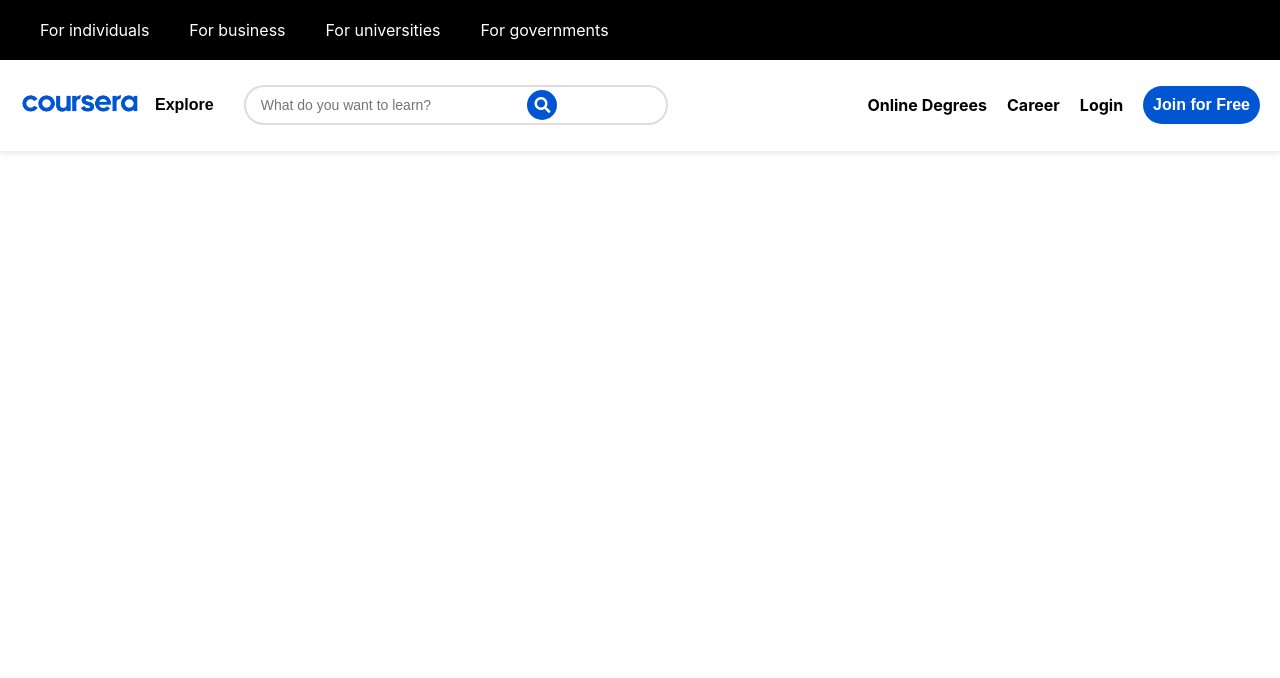
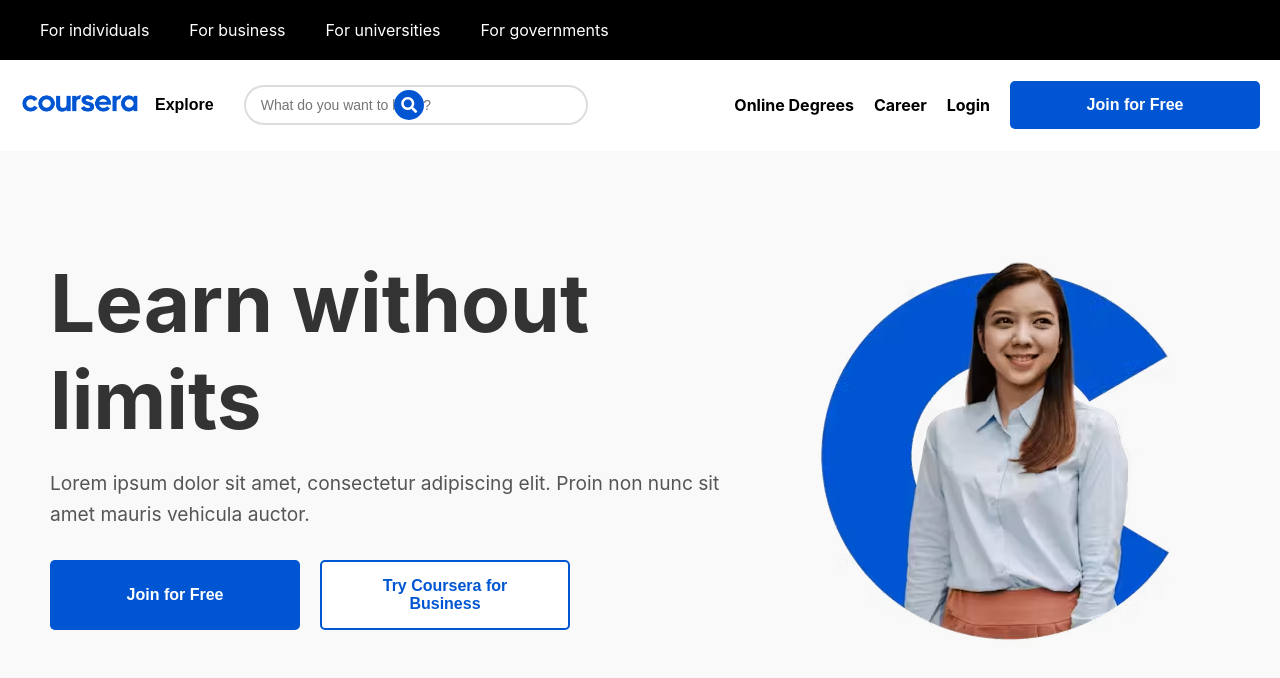
Before and after one commit to adeenazara2002/React-Coursera-landing-page, a React (Create React App) app: page / in a window 1280 px wide. Shown: the top 678 px of the page. Built offline with nearby package versions, Linux system fonts and the light colour scheme.

Commit message:
Main Page

```diff
--- a/src/App.js
+++ b/src/App.js
@@ -1,6 +1,7 @@
 import React from "react";
 import Header from "./components/Header";
 import Navbar from "./components/Navbar";
+import MainBody from "./components/mainPage";
 
 
 const App = () => {
@@ -8,6 +9,8 @@ const App = () => {
     <div>
       <Header />
       <Navbar />
+      <MainBody />
+
     </div>
   );
 };
--- /dev/null
+++ b/src/components/MainPage.css
@@ -0,0 +1,96 @@
+.main-body {
+    display: flex;
+    /* align-items: center; */
+    justify-content: space-between;
+    padding: 50px;
+    background-color: #f9f9f9;
+    min-height: 80vh;
+    flex-wrap: wrap;
+  }
+
+  .left-section {
+    flex: 1;
+    margin-right: 30px;
+    min-width: 300px;
+  }
+
+  .left-section h1 {
+    font-size: 5rem;
+    font-weight: bold;
+    color: #333;
+    margin-bottom: 20px;
+  }
+
+  .left-section p {
+    font-size: 1.2rem;
+    color: #555;
+    margin-bottom: 30px;
+    line-height: 1.6;
+  }
+
+  .buttons {
+    display: flex;
+    gap: 20px;
+    flex-wrap: wrap;
+  }
+
+  .join-btn {
+    background-color: rgb(0, 86, 210);
+    width: 250px;
+    color: white;
+    border: none;
+    padding: 15px 25px;
+    border-radius: 5px;
+    font-size: 1rem;
+    font-weight: bold;
+    cursor: pointer;
+  }
+
+  .join-btn:hover {
+    background-color: darkblue;
+  }
+
+  .business-btn {
+    background-color: white;
+    width: 250px;
+    color: rgb(0, 86, 210);
+    border: 2px solid rgb(0, 86, 210);
+    padding: 15px 25px;
+    border-radius: 5px;
+    font-size: 1rem;
+    font-weight: bold;
+    cursor: pointer;
+  }
+
+  .business-btn:hover {
+    background-color: #f0f0f0;
+  }
+
+  .right-section {
+    /* flex: 2;  */
+    text-align: center;
+    min-width: 300px;
+  }
+
+  .right-section .right-image {
+    width: 100%;
+    max-width: 500px;
+    height: auto;
+    border-radius: 10px;
+  }
+
+  @media (max-width: 768px) {
+    .main-body {
+      flex-direction: column;
+      align-items: center;
+      text-align: center;
+    }
+
+    .left-section {
+      margin-bottom: 30px;
+    }
+
+    .right-section .right-image {
+      width: 80%;
+    }
+  }
--- /dev/null
+++ b/src/components/mainPage.js
@@ -0,0 +1,33 @@
+import React from "react";
+import "./MainPage.css";
+import CourseraLearning from "../Images/CourseraLearners.png";
+
+const MainBody = () => {
+  return (
+    <div className="main-body">
+      {/* Left Section */}
+      <div className="left-section">
+        <h1>Learn without <br></br>limits</h1>
+        <p>
+          Lorem ipsum dolor sit amet, consectetur adipiscing elit. Proin non
+          nunc sit amet mauris vehicula auctor.
+        </p>
+        <div className="buttons">
+          <button className="join-btn">Join for Free</button>
+          <button className="business-btn">Try Coursera for Business</button>
+        </div>
+      </div>
+
+      {/* Right Section */}
+      <div className="right-section">
+        <img
+          src={CourseraLearning}
+          alt="Learning Illustration"
+          className="right-image"
+        />
+      </div>
+    </div>
+  );
+};
+
+export default MainBody;
```
